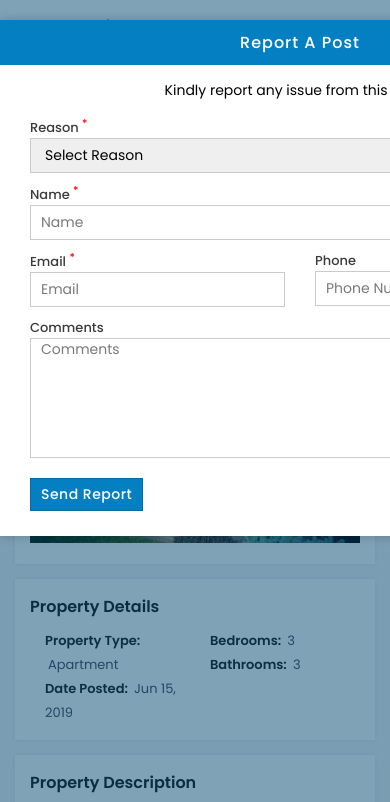
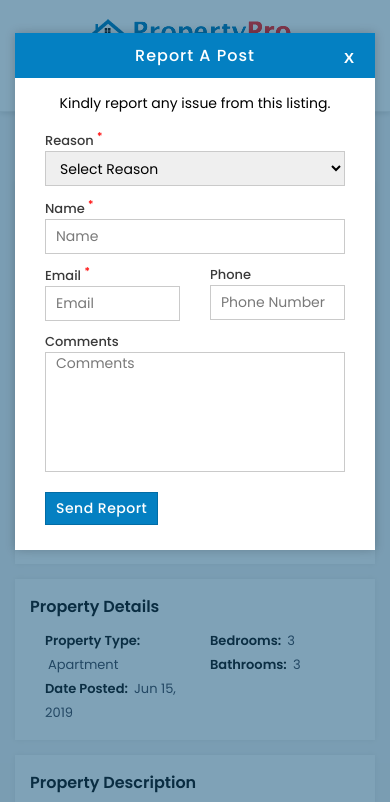
Before and after one commit to Tnaike/property-pro, a plain HTML site: page property.html in a window 390 px wide. Both pictures are taken after a click on the link "Report this Property". Shown: the top 802 px of the page. Drawn offline with Linux system fonts and the light colour scheme; a web font is replaced by a local one.

Commit message:
Update CSS files
Added update to custom.css and layout.css

```diff
--- a/assets/css/custom.css
+++ b/assets/css/custom.css
@@ -760,7 +760,7 @@ input-placeholder, .form_box input-placeholder {font-family:'Poppins', sans-seri
     #page-content-wrapper {padding:0px;padding-top: 10px;}
     .pad-lr-0{padding-right:0!important; padding-left:0!important;}
     .main-content .page-header {font-size:1.1em;}
-    .lst_group-item .lstg__catType {display: inline-block; top: 0; left: 0; right:auto;}
+    /* .lst_group-item .lstg__catType {display: inline-block; top: 0; left: 0; right:auto;} */
     .lst_group-item .list-group__lbl>p {font-size: 12px;}
 }
 @media screen and (max-width:400px){
--- a/assets/css/layout.css
+++ b/assets/css/layout.css
@@ -151,7 +151,7 @@ input.form-field:hover, .input_box .form-field-1:hover {border-color: rgba(2, 2,
     right: 0;
     left: 0;
     height: 100vh;
-    /* width: 100vw; */
+    padding: 15px;
     background: rgba(0, 71, 112, 0.5);
     overflow: hidden;
     overflow-y: auto;
@@ -159,7 +159,7 @@ input.form-field:hover, .input_box .form-field-1:hover {border-color: rgba(2, 2,
     z-index: 2000;
 }
 .modalWrap {
-    width: 600px;
+    max-width: 500px;
     height: 100%;
     margin: 5% auto;
     -webkit-transition: -webkit-transform .3s ease-out;
```
